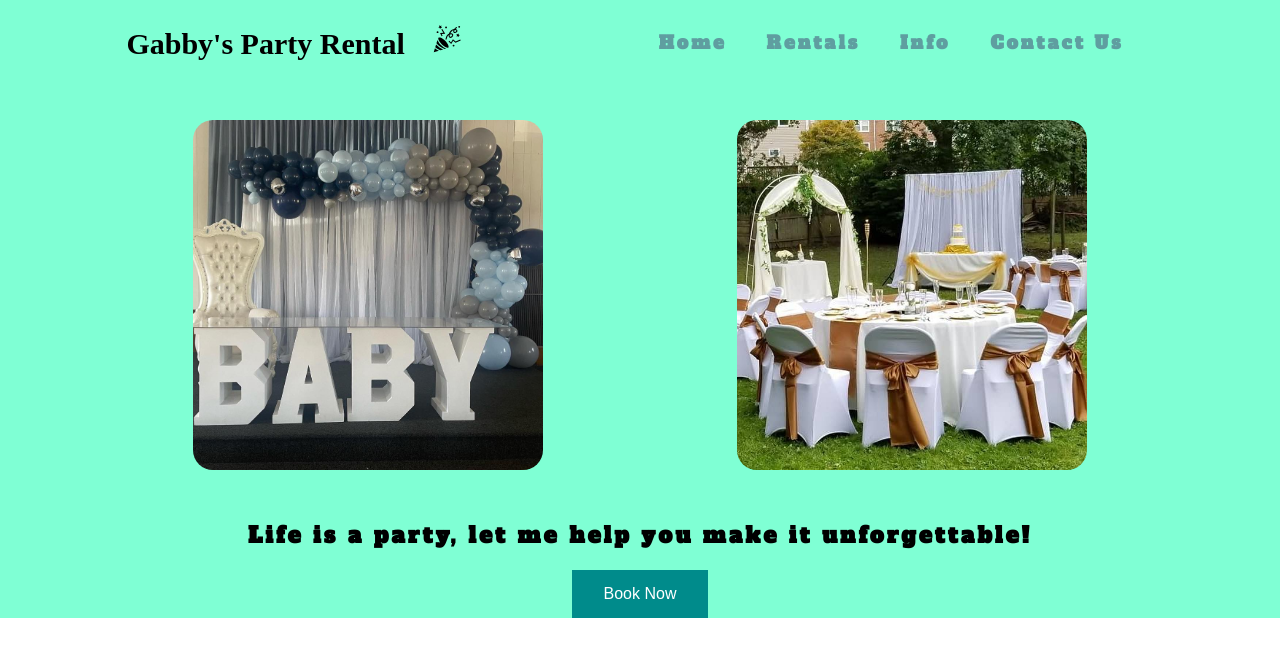
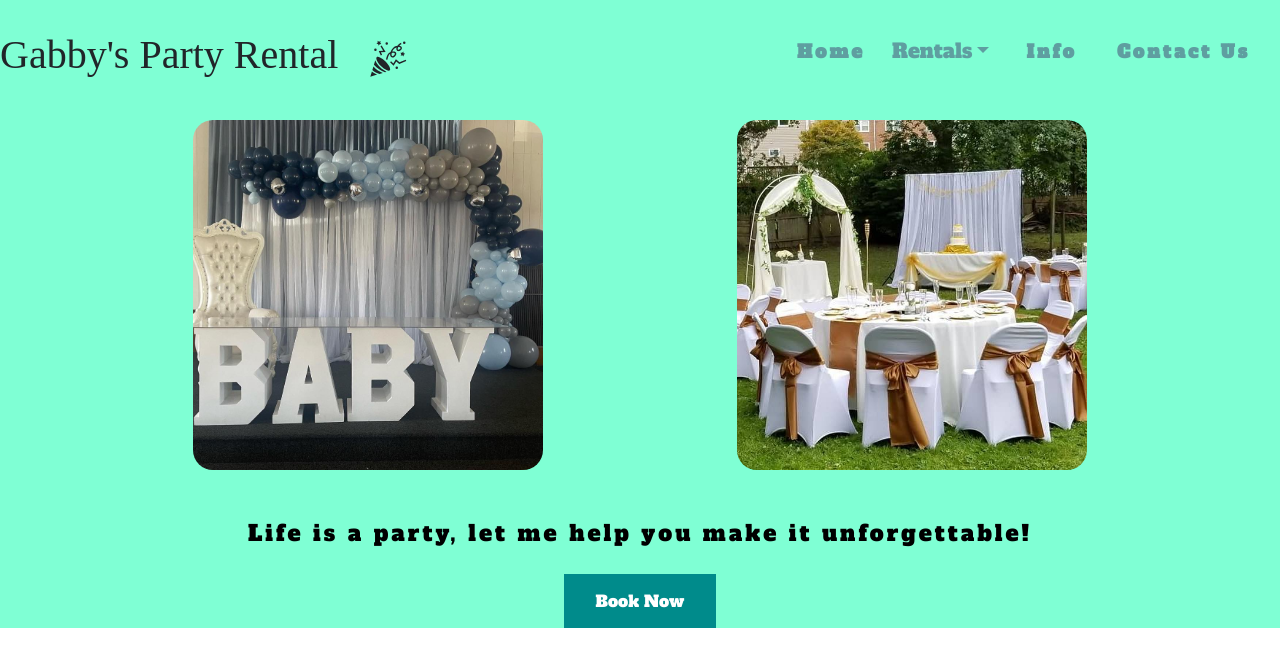
Before and after one commit to LeeReyesCS/EventRentalSystem, a React (Create React App) app: page / in a window 1280 px wide. Shown: the top 666 px of the page. Built offline with nearby package versions, Linux system fonts and the light colour scheme; a web font is replaced by a local one.

Commit message:
Created DropDown for Rentals NavLink

```diff
--- a/package.json
+++ b/package.json
@@ -6,7 +6,9 @@
     "@testing-library/jest-dom": "^5.14.1",
     "@testing-library/react": "^13.0.0",
     "@testing-library/user-event": "^13.2.1",
+    "bootstrap": "^5.2.3",
     "react": "^18.2.0",
+    "react-bootstrap": "^2.7.4",
     "react-dom": "^18.2.0",
     "react-icons": "^4.8.0",
     "react-router-dom": "^6.10.0",
--- a/src/App.js
+++ b/src/App.js
@@ -4,6 +4,7 @@ import Homepage from "./pages/Homepage";
 import Rentals from "./pages/Rentals";
 import Info from "./pages/Info";
 import Contact from "./pages/Contact";
+import "bootstrap/dist/css/bootstrap.min.css";
 
 function App() {
   return (
--- a/src/components/Navbar.js
+++ b/src/components/Navbar.js
@@ -2,6 +2,7 @@ import React from "react";
 import { Link } from "react-router-dom";
 import "../styles/Navbar.css";
 import { GiPartyPopper } from "react-icons/gi";
+import Dropdown from "react-bootstrap/Dropdown";
 
 const Navbar = () => {
   return (
@@ -17,10 +18,36 @@ const Navbar = () => {
           <Link to="/" className="link">
             <li className="nav-link">Home</li>
           </Link>
-          <Link to="/rentals" className="link">
+          {/* <Link to="/rentals" className="link">
             {" "}
             <li className="nav-link">Rentals</li>
-          </Link>
+          </Link> */}
+          <Dropdown>
+            <Dropdown.Toggle
+              style={{
+                border: "none",
+                backgroundColor: "transparent",
+                fontSize: "20px",
+                position: "relative",
+                bottom: "8px",
+                left: "15px",
+                color: "cadetblue",
+                fontFamily: "Alfa Slab One",
+              }}
+              variant="success"
+              id="dropdown-basic"
+            >
+              Rentals
+            </Dropdown.Toggle>
+
+            <Dropdown.Menu>
+              <Dropdown.Item href="#/action-1">
+                Party Rental Items
+              </Dropdown.Item>
+              <Dropdown.Item href="#/action-2">Custom Products</Dropdown.Item>
+              <Dropdown.Item href="#/action-3">Catering Services</Dropdown.Item>
+            </Dropdown.Menu>
+          </Dropdown>
           <Link to="/info" className="link">
             <li className="nav-link">Info</li>
           </Link>
```
Also changed, not shown: 1 other file (tests, documents, lock files or other folders).
